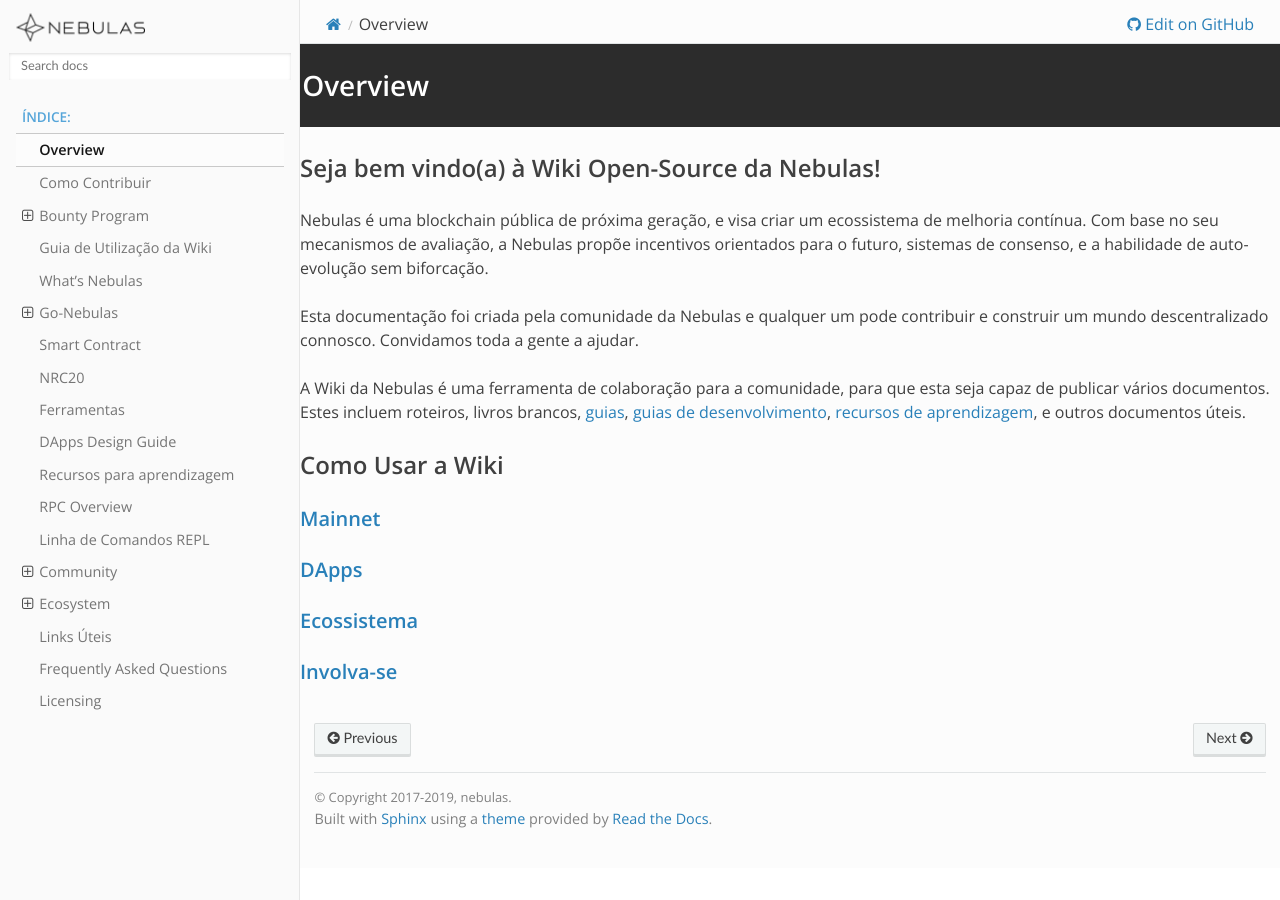
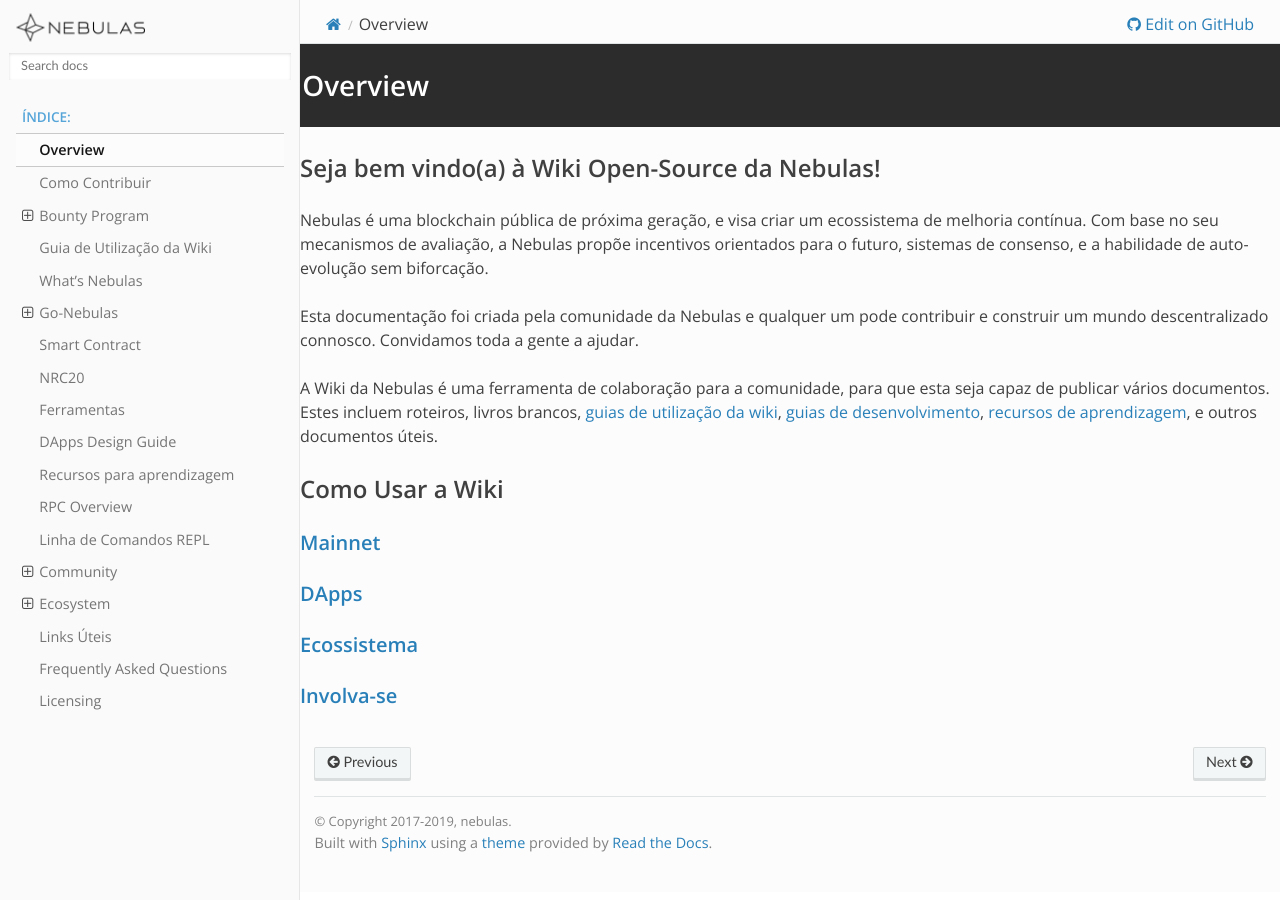
Before and after one commit to nebulasio/nebdocs, a Sphinx documentation site: the page built from docs/overview.md, in a window 1280 px wide. Built offline with Sphinx 7.4.7 and the Read the Docs theme 2.0.0, drawn with Linux system fonts in a browser that asks for light colours; pages that are not in the unit, such as notebooks, are missing from menus.

Commit message:
change wiki-using-guide.md to wiki-usage-guide.md

```diff
--- a/docs/index.rst
+++ b/docs/index.rst
@@ -14,7 +14,7 @@
     overview.md
     how-to-contribute.md
     bounty/README.rst
-    wiki-using-guide.md
+    wiki-usage-guide.md
     metanet/README.rst
     go-nebulas/README.rst
     dapp-development/README.rst
--- a/docs/overview.md
+++ b/docs/overview.md
@@ -7,7 +7,7 @@
 
 Esta documentação foi criada pela comunidade da Nebulas e qualquer um pode contribuir e construir um mundo descentralizado connosco. Convidamos toda a gente a ajudar.
 
-A Wiki da Nebulas é uma ferramenta de colaboração para a comunidade, para que esta seja capaz de publicar vários documentos. Estes incluem roteiros, livros brancos, [guias](wiki-using-guide.html), [guias de desenvolvimento](dapp-development/README.html), [recursos de aprendizagem](dapp-development/learning-resources.html), e outros documentos úteis.
+A Wiki da Nebulas é uma ferramenta de colaboração para a comunidade, para que esta seja capaz de publicar vários documentos. Estes incluem roteiros, livros brancos, [guias de utilização da wiki](wiki-usage-guide.html), [guias de desenvolvimento](dapp-development/README.html), [recursos de aprendizagem](dapp-development/learning-resources.html), e outros documentos úteis.
 
 
 ## Como Usar a Wiki
```
Also changed, not shown: docs/wiki-usage-guide.md (renamed from docs/wiki-using-guide.md).
